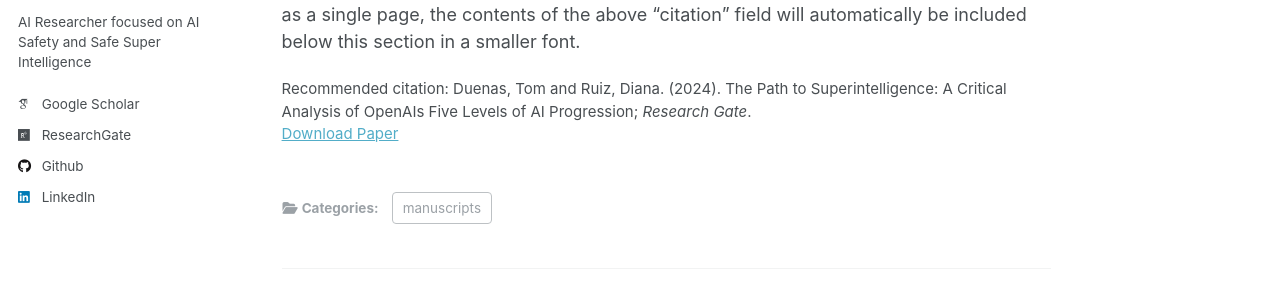
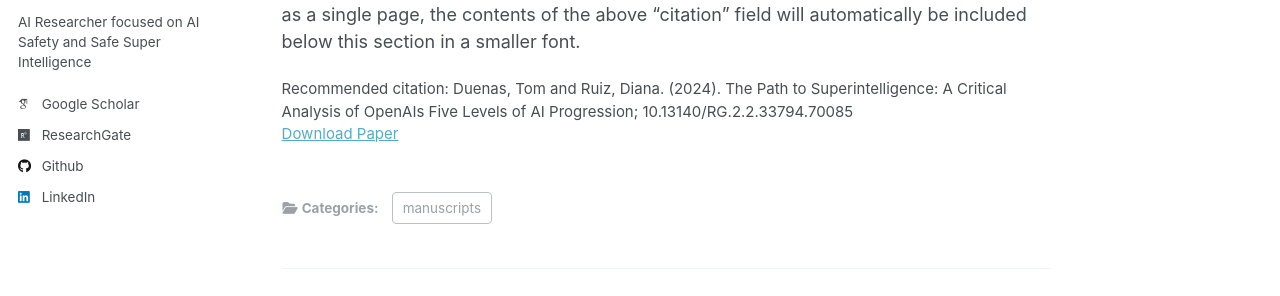
Before and after one commit to TomDuenas/tomduenas.github.io, a Jekyll site: the page built from _publications/the-path-to-superintelligence.md, in a window 1280 px wide and 1198 px high. Shown: the part 311-607 px from the top of the window. Built offline with Jekyll 4.4.1, drawn with Linux system fonts in a browser that asks for light colours; some web fonts are replaced.

Commit message:
Update the-path-to-superintelligence.md

```diff
--- a/_publications/the-path-to-superintelligence.md
+++ b/_publications/the-path-to-superintelligence.md
@@ -7,7 +7,7 @@ excerpt: 'We explore OpenAIs five levels of AI Progression, and propose safety l
 date: 2024-08-24
 venue: 'Research Gate'
 paperurl: 'https://www.researchgate.net/publication/383395776_The_Path_to_Superintelligence_A_Critical_Analysis_of_OpenAIs_Five_Levels_of_AI_Progression'
-citation: 'Duenas, Tom and Ruiz, Diana. (2024). The Path to Superintelligence: A Critical Analysis of OpenAIs Five Levels of AI Progression; <i>Research Gate</i>.'
+citation: 'Duenas, Tom and Ruiz, Diana. (2024). The Path to Superintelligence: A Critical Analysis of OpenAIs Five Levels of AI Progression; 10.13140/RG.2.2.33794.70085'
 ---
 
 The contents above will be part of a list of publications, if the user clicks the link for the publication than the contents of section will be rendered as a full page, allowing you to provide more information about the paper for the reader. When publications are displayed as a single page, the contents of the above "citation" field will automatically be included below this section in a smaller font.
```
